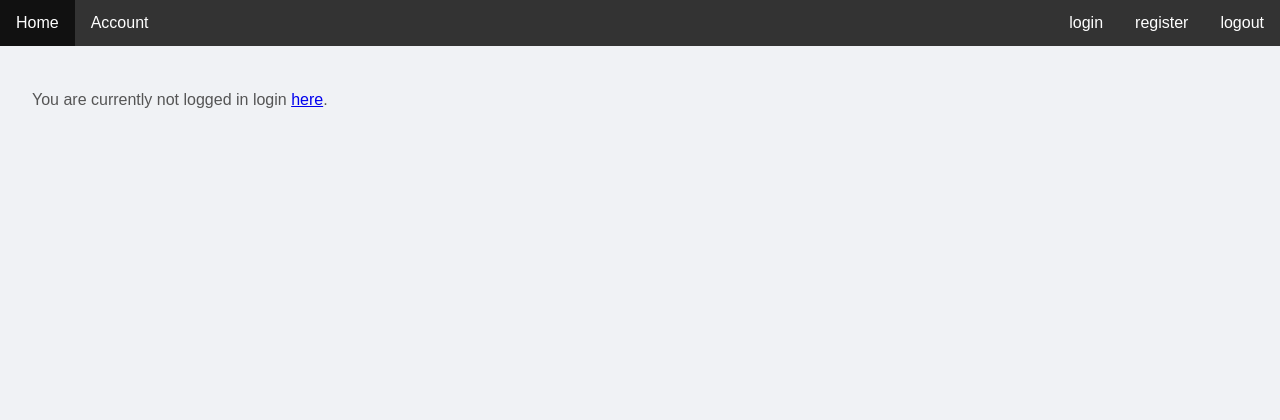
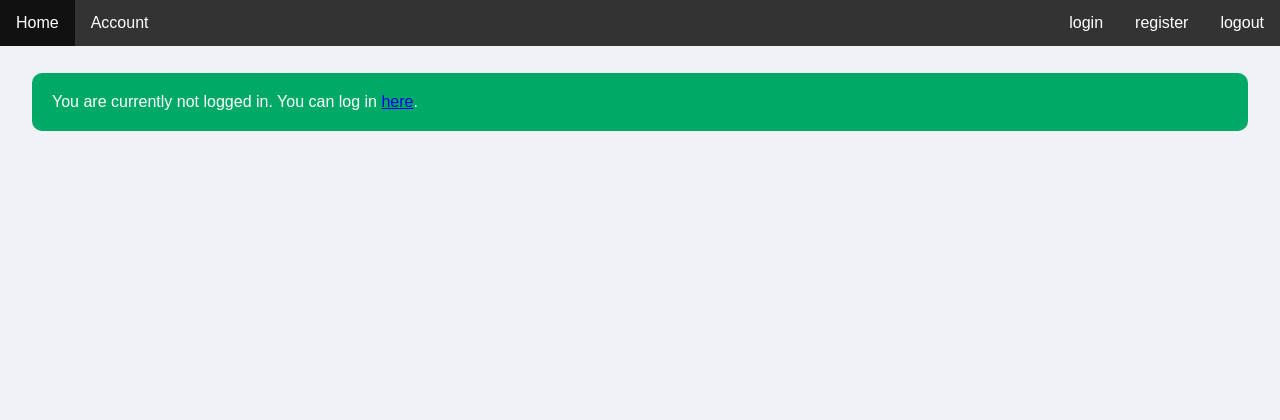
Before and after one commit to jasminSK/WiSe21_WebForum, a PHP site: page / in a window 1280 px wide. Shown: the top 420 px of the page. Run offline with PHP 8.4, Linux system fonts and the light colour scheme.

Commit message:
styled the 'not logged in' messages

```diff
--- a/account.php
+++ b/account.php
@@ -7,7 +7,9 @@ include 'header.php';
 // if sid exists and login for sid exists
 session_start(); // gets session id
 if (session_id() == '' || !isset($_SESSION['signed_in'])) { // if not logged in
-    echo'<br>You are currently not logged in login <a href="./login.php">here</a>.';
+    echo'<div class="alert">
+    You are currently not logged in. You can log in <a href="./login.php">here</a>.
+</div>';
 } else { // if logged in
     $signed_in = $_SESSION['signed_in'];
     $user_id = $_SESSION['user_id'];
--- a/index.php
+++ b/index.php
@@ -7,7 +7,12 @@ include 'header.php';
 // if sid exists and login for sid exists
 session_start(); // gets session id
 if (session_id() == '' || !isset($_SESSION['signed_in'])) { // if not logged in
-    echo'<br>You are currently not logged in login <a href="./login.php">here</a>.';
+    echo'
+    <div class="alert">
+        You are currently not logged in. You can log in <a href="./login.php">here</a>.
+    </div>
+    ';
+
 } else { // if logged in
 
     // action: create post
```
